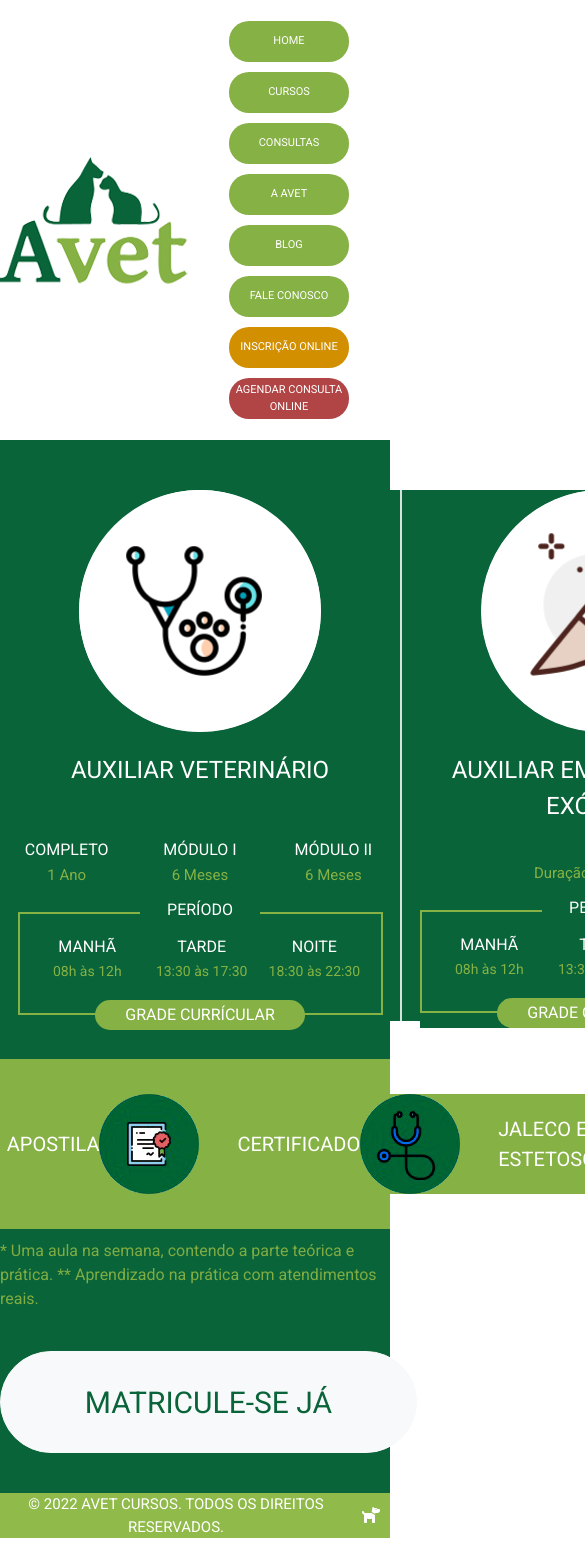
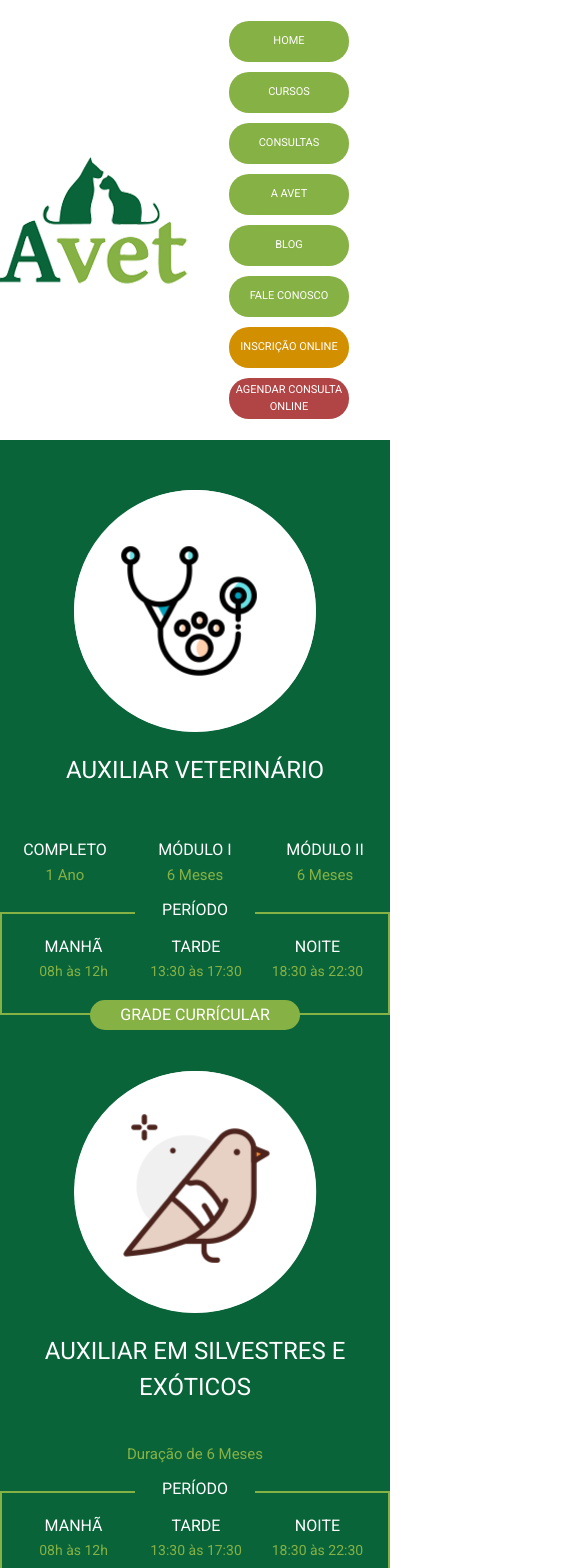
Before and after one commit to marcusviniciusmo/Avet_Cursos_Website, a React (Create React App) app in the folder frontend/: page /cursos in a window 390 px wide. Shown: the top 1568 px of the page, 585 px wide, since content can reach past the window. Before the commit the page ends 1538 px from the top, so only its background shows below. Built offline with nearby package versions, Linux system fonts and the light colour scheme.

Commit message:
Responsive design for the CourseCard component in the Cursos view

```diff
--- a/frontend/src/components/CourseCard/styles.css
+++ b/frontend/src/components/CourseCard/styles.css
@@ -2,7 +2,7 @@ div#courseCardContainer {
   background: #096439;
   width: 435px;
   height: 531px;
-  margin-top: 50px;
+  margin: 50px auto 0 auto;
 }
 
 div#courseCardLogoContainer {
@@ -25,3 +25,79 @@ div#courseCardContainer span#courseCardTitle {
   justify-content: center;
   text-align: center;
 }
+
+@media screen and (min-width: 1920px) {
+  div#courseCardContainer {
+    width: 100%;
+  }
+}
+
+@media screen and (min-width: 1680px) and (max-width: 1919px) {
+  div#courseCardContainer {
+    width: 100%;
+  }
+}
+
+@media screen and (min-width: 1600px) and (max-width: 1679px) {
+  div#courseCardContainer {
+    width: 100%;
+  }
+}
+
+@media screen and (min-width: 1440px) and (max-width: 1599px) {
+  div#courseCardContainer {
+    width: 100%;
+  }
+}
+
+@media screen and (min-width: 1400px) and (max-width: 1439px) {
+  div#courseCardContainer {
+    width: 100%;
+  }
+}
+
+@media screen and (min-width: 1366px) and (max-width: 1399px) {
+  div#courseCardContainer {
+    width: 100%;
+  }
+}
+
+@media screen and (min-width: 1360px) and (max-width: 1365px) {
+  div#courseCardContainer {
+    width: 100%;
+  }
+}
+
+@media screen and (min-width: 1280px) and (max-width: 1359px) {
+  div#courseCardContainer {
+    width: 100%;
+  }
+}
+
+@media screen and (min-width: 1152px) and (max-width: 1279px) {
+  div#courseCardContainer {
+    width: 50%;
+    border-right: none !important;
+  }
+}
+
+@media screen and (min-width: 1024px) and (max-width: 1151px) {
+  div#courseCardContainer {
+    width: 50%;
+    border-right: none !important;
+  }
+}
+
+@media screen and (min-width: 800px) and (max-width: 1023px) {
+  div#courseCardContainer {
+    width: 50%;
+    border-right: none !important;
+  }
+}
+
+@media screen and (max-width: 799px) {
+  div#courseCardContainer {
+    width: 100%;
+    border-right: none !important;
+  }
+}
--- a/frontend/src/components/CourseDuration/styles.css
+++ b/frontend/src/components/CourseDuration/styles.css
@@ -26,3 +26,31 @@ div#courseDurationContainer td#durationInfoBody {
 div#courseDurationContainer td#courseDurationInfoNull {
   height: 24px;
 }
+
+@media screen and (min-width: 800px) and (max-width: 1023px) {
+  div#courseDurationContainer {
+    width: 100%;
+  }
+
+  div#courseDurationContainer tr td#durationInfoHeader {
+    margin: 0 auto;
+  }
+
+  div#courseDurationContainer tr td#durationInfoBody {
+    margin: 0 auto;
+  }
+}
+
+@media screen and (max-width: 799px) {
+  div#courseDurationContainer {
+    width: 100%;
+  }
+
+  div#courseDurationContainer tr td#durationInfoHeader {
+    margin: 0 auto;
+  }
+
+  div#courseDurationContainer tr td#durationInfoBody {
+    margin: 0 auto;
+  }
+}
--- a/frontend/src/components/CoursePeriod/styles.css
+++ b/frontend/src/components/CoursePeriod/styles.css
@@ -45,3 +45,9 @@ div#coursePeriodContainer div#gradeCurricularLabel {
   margin-top: -15px;
   padding: 0 30px;
 }
+
+@media screen and (max-width: 799px) {
+  div#coursePeriodContainer {
+    width: 100%;
+  }
+}
--- a/frontend/src/views/Cursos/styles.css
+++ b/frontend/src/views/Cursos/styles.css
@@ -45,3 +45,31 @@ span#courseNotifications {
   align-items: center;
   justify-content: center;
 }
+
+@media screen and (min-width: 1152px) and (max-width: 1279px) {
+  div#courseCards {
+    display: flex;
+    flex-wrap: wrap;
+  }
+}
+
+@media screen and (min-width: 1024px) and (max-width: 1151px) {
+  div#courseCards {
+    display: flex;
+    flex-wrap: wrap;
+  }
+}
+
+@media screen and (min-width: 800px) and (max-width: 1023px) {
+  div#courseCards {
+    display: flex;
+    flex-wrap: wrap;
+  }
+}
+
+@media screen and (max-width: 799px) {
+  div#courseCards {
+    display: flex;
+    flex-wrap: wrap;
+  }
+}
```
